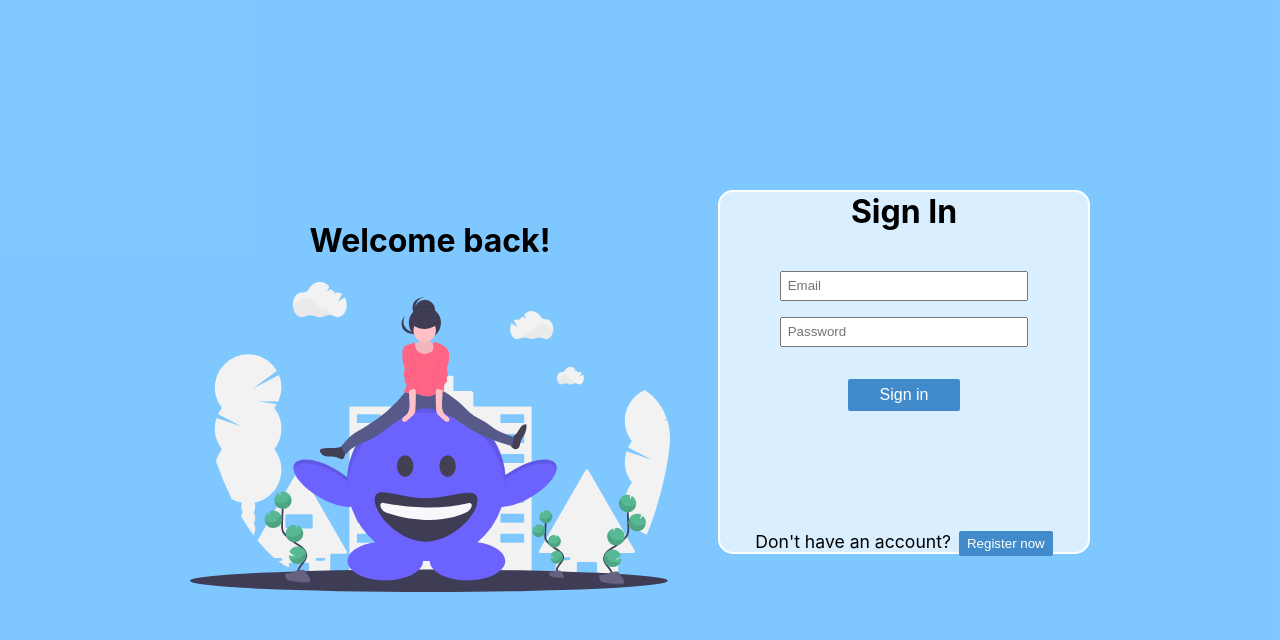
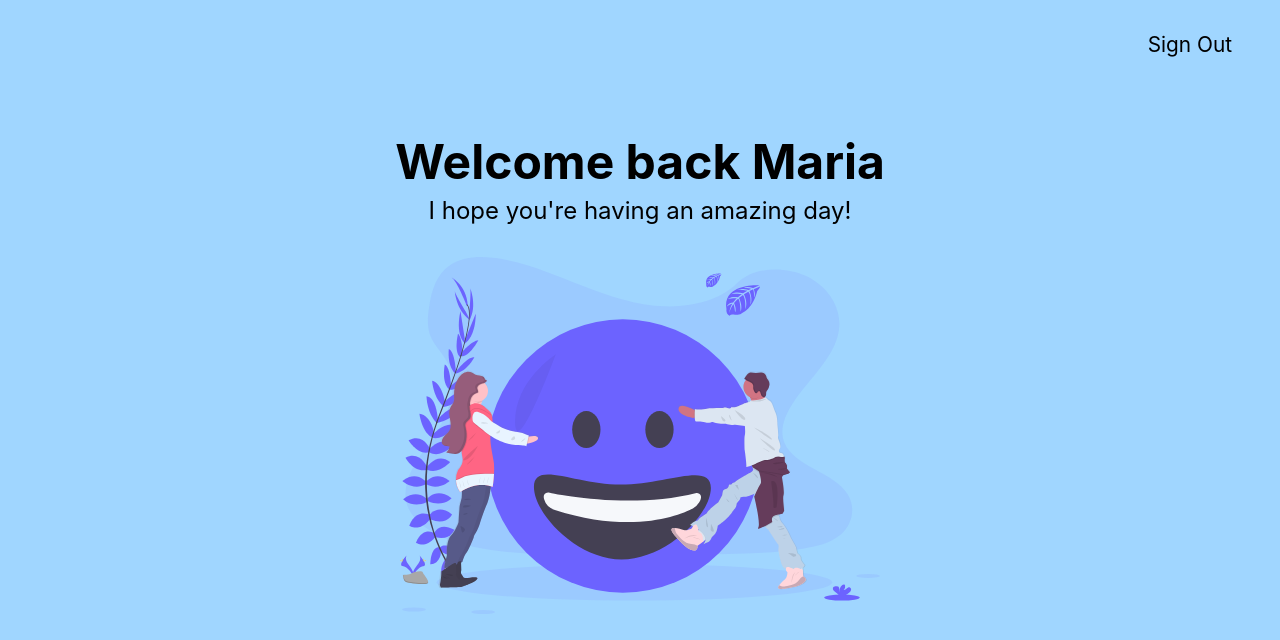
Before and after one commit to MariaModan/Login-practice, a React (Create React App) app in the folder front-end/my-app/: page / in a window 1280 px wide. Shown: the top 640 px of the page. Built offline with nearby package versions, Linux system fonts and the light colour scheme.

Commit message:
styled the homepage

```diff
--- a/front-end/my-app/src/App.js
+++ b/front-end/my-app/src/App.js
@@ -13,7 +13,7 @@ class App extends React.Component {
         email: 'maria@gmail.com',
         password: '123'
       },
-      isLoggedIn: false,
+      isLoggedIn: true,
       route: 'signin'
     }
   }
--- a/front-end/my-app/src/components/Home.js
+++ b/front-end/my-app/src/components/Home.js
@@ -1,9 +1,16 @@
 import React from 'react';
+import picture from '../img/smiley.svg';
+import './css/home.css';
 
 const Home = ({name}) => {
     return(
-        <div>
-            <h2>{`Welcome back ${name}`}</h2>
+        <div className='home-container'>
+            <nav>Sign Out</nav>
+            <div className='content'>
+                <h1 className='greeting'>{`Welcome back ${name}`}</h1>
+                <p>I hope you're having an amazing day!</p>
+                <img src={picture} alt='two people and a smiley face'/>
+            </div>
         </div>
     );
 }
--- a/front-end/my-app/src/components/Register.js
+++ b/front-end/my-app/src/components/Register.js
@@ -1,19 +1,30 @@
 import React from 'react';
+import './css/register.css';
+import picture from '../img/singup.svg';
 
 const Register = () => {
     return(
-        <div>
-            <form>
-                <fieldset>
-                    <legend>Register</legend>
-                    <label htmlFor="name">Name</label>
-                    <input type="text" name="name" id="name" />
-                    <label htmlFor="email">Email</label>
-                    <input type="email" name="email" id="email"/>
-                    <label htmlFor="password">Password</label>
-                    <input type="password" name="password" id="password" />
-                </fieldset>
-            </form>
+        <div className='container'>
+            <div className='form-container'>
+                <h1>Register</h1>
+                <form >
+                    <label htmlFor='name'/>
+                    <input type='text' name='name' id='name' placeholder=' Name'/>
+                    <label htmlFor='email'/>
+                    <input type='email' name='email' id='email' placeholder=' Email'/>
+                    <label htmlFor='password'/>
+                    <input type='password' name='password' id='password' placeholder=' Password'/>
+                    <button type='submit' id='button' className='signUpBtn btn' >Sign up</button>
+                </form>
+                <p>Already have an account?
+                <button className='regBtn btn' >Sign in</button></p>
+            </div>
+            <div className='illustration-container'>
+                <h1> Welcome aboard!</h1>
+                <img src={picture} alt='happy ilustration'></img>
+            </div>
+            <div>
+            </div>
         </div>
     );
 }
--- /dev/null
+++ b/front-end/my-app/src/components/css/home.css
@@ -0,0 +1,39 @@
+.home-container {
+    display: flex;
+    flex-direction: column;
+    background: rgba(114, 194, 255, 0.67);
+    height: 100vh;
+    margin: 0;
+}
+
+nav {
+    align-self: flex-end;
+    cursor: pointer;
+    margin: 2rem 3rem 0 0;
+    font-size: 1.3rem;
+
+}
+
+nav:hover{
+    text-decoration: underline;
+}
+
+.content {
+    height: 75vh;
+    display: flex;
+    flex-direction: column;
+    justify-content: center;
+    align-items: center;
+    text-align: center;
+}
+
+h1 {
+    font-size: 3rem;
+    margin-bottom: 0.3rem;
+}
+
+p {
+    font-size: 1.5rem;
+    margin-bottom: 2rem;
+    margin-top: 0;
+}
--- /dev/null
+++ b/front-end/my-app/src/components/css/register.css
@@ -0,0 +1,81 @@
+.container {
+    display: flex;
+    justify-content: center;
+    align-items: center;
+    text-align: center;
+    background: rgba(114, 194, 255, 0.9);
+    height: 100vh;
+}
+
+.illustration-container {
+    height:50vh;
+    margin-bottom: 3rem;
+
+}
+
+img {
+    width: 480px;
+}
+
+.form-container {
+    display: flex;
+    flex-direction: column;
+    justify-content: center;
+    align-items: center;
+    text-align: center;
+    margin-right: 3rem;
+    border: 2px solid white;
+    border-radius: 15px;
+    padding: 0 1.5rem;
+    background: #d9eeff;
+    height: 50vh;
+    margin-bottom: 3.5rem;
+}
+
+.form-container>h1 {
+    margin-bottom: 2rem;
+}
+
+form {
+    display: flex;
+    width: 20rem;
+    flex-direction: column;
+    justify-content: center;
+    align-items: center;
+    text-align: center;
+    margin-bottom: 4.5rem;
+}
+
+input {
+    width: 15rem;
+    margin: 0.5rem 0;
+    line-height: 1.5rem;
+}
+
+.btn {
+    border: none;
+    border-radius: 2px;
+    background: #428bca;
+    color: white;
+}
+
+.btn:hover {
+    background: rgba(66, 139, 202, 0.7);
+}
+
+.signUpBtn {
+    width: 7rem;
+    margin-top: 1.5rem;
+    font-size: 1rem;
+    padding: 7px 0px;
+}
+
+.form-container > p {
+    font-size: 1.1rem;
+    margin-top: 3rem;
+}
+
+.regBtn {
+    padding: 0.3rem 0.5rem;
+    margin-left: 0.5rem;
+}
```
Also changed, not shown: front-end/my-app/src/img/singup.svg (added), front-end/my-app/src/img/smiley.svg (added).
